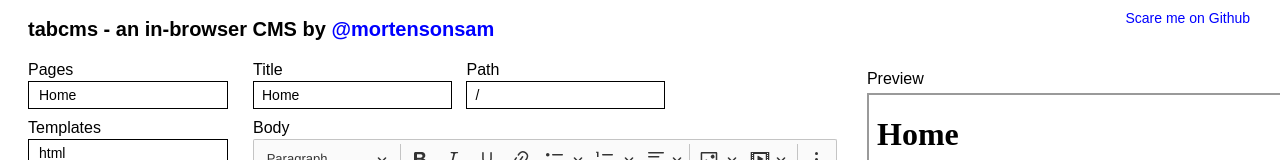
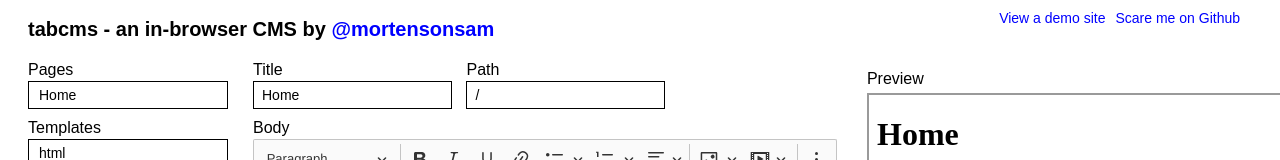
Before and after one commit to mortenson/tabcms, a website: page index.html in a window 1280 px wide. Shown: the top 160 px of the page. Drawn offline with Linux system fonts and the light colour scheme.

Commit message:
Added demo site link

```diff
--- a/index.html
+++ b/index.html
@@ -38,12 +38,18 @@
         >@mortensonsam</a
       >
     </h1>
-    <a
-      id="github-link"
-      href="https://github.com/mortenson/tabcms"
-      target="_blank"
-      >Scare me on Github</a
-    >
+    <div id="tabcms-links">
+      <a
+        href="https://demo.tabcms.com"
+        target="_blank"
+        >View a demo site</a
+      >
+      <a
+        href="https://github.com/mortenson/tabcms"
+        target="_blank"
+        >Scare me on Github</a
+      >
+    </div>
     <div id="edit-wrapper">
       <div id="sidebar">
         <div class="sidebar-list-label">Pages</div>
--- a/main.css
+++ b/main.css
@@ -201,16 +201,21 @@ body {
   font-size: 12px;
 }
 
-#github-link {
-  font-size: 14px;
+#tabcms-links {
+  display: flex;
   position: absolute;
   top: 10px;
   right: 30px;
+}
+
+#tabcms-links a {
+  font-size: 14px;
   text-decoration: none;
   color: blue;
+  margin-right: 10px;
 }
 
-#github-link:hover {
+#tabcms-links a:hover {
   text-decoration: underline;
 }
 
```
